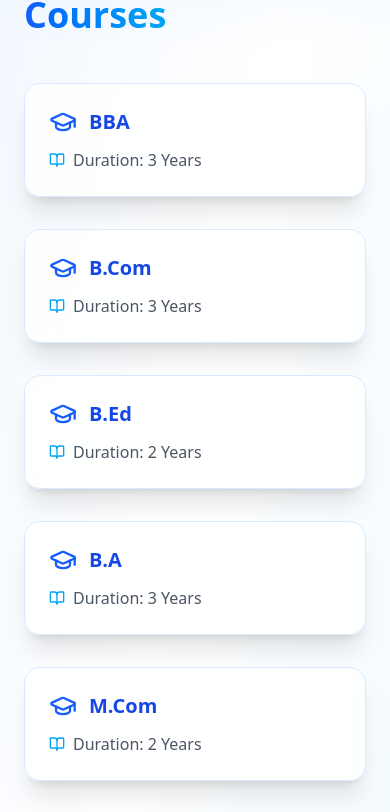
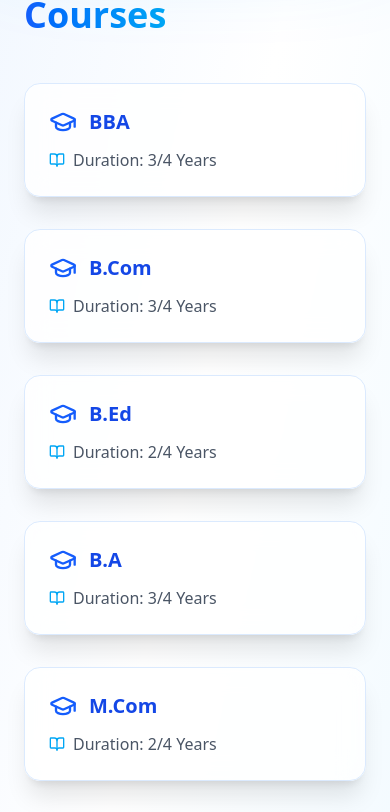
Before and after one commit to anashanif123/Itbu_University, a React (Vite) app: page / in a window 390 px wide. Shown: the part 1306-2118 px from the top of the page. Built offline with nearby package versions, Linux system fonts and the light colour scheme.

Commit message:
add collage card on this and also add a address and phone muber and email

```diff
--- a/src/components/CoursesSection.jsx
+++ b/src/components/CoursesSection.jsx
@@ -2,14 +2,14 @@ import { motion } from "framer-motion";
 import { GraduationCap, BookOpen } from "lucide-react";
 
 const courses = [
-  { name: "BBA", duration: "3 Years" },
-  { name: "B.Com", duration: "3 Years" },
-  { name: "B.Ed", duration: "2 Years" },
-  { name: "B.A", duration: "3 Years" },
-  { name: "M.Com", duration: "2 Years" },
-  { name: "MBA", duration: "2 Years" },
-  { name: "B.Sc", duration: "3 Years" },
-  { name: "M.A", duration: "2 Years" },
+  { name: "BBA", duration: "3/4 Years" },
+  { name: "B.Com", duration: "3/4 Years" },
+  { name: "B.Ed", duration: "2/4 Years" },
+  { name: "B.A", duration: "3/4 Years" },
+  { name: "M.Com", duration: "2/4 Years" },
+  { name: "MBA", duration: "2/4 Years" },
+  { name: "B.Sc", duration: "3/4 Years" },
+  { name: "M.A", duration: "2/4 Years" },
 ];
 
 export default function CoursesSection() {
--- a/src/components/Footer.jsx
+++ b/src/components/Footer.jsx
@@ -23,9 +23,9 @@ const socialLinks = [
   ];
 
   const contactInfo = [
-    { icon: "📧", text: "info@itbu.university" },
-    { icon: "📞", text: "+880 1234-567890" },
-    { icon: "📍", text: "Karachi, Pakistan" },
+    { icon: "📧", text: "universityitbu@gmail.com" },
+    { icon: "📞", text: "+923092163536" },
+    { icon: "📍", text: "Main campus building  korangi No 7 Karachi," },
     { icon: "🕒", text: "Mon-Fri: 9:00 AM - 6:00 PM" },
   ];
 
--- a/src/pages/Landing.jsx
+++ b/src/pages/Landing.jsx
@@ -39,6 +39,13 @@ export default function Landing() {
       img: "https://encrypted-tbn0.gstatic.com/images?q=tbn:ANd9GcQpFFFsJkaUjb_GgneW_5gvK06lbntbP3lqGw&s",
       description: "Specialized coaching and skill development",
       icon: "📚",
+      color: "from-blue-600 to-blue-800"
+    },
+       {
+      name: "College",
+      img: "https://images.unsplash.com/photo-1503676260728-1c00da094a0b?auto=format&fit=crop&w=1200&q=80",
+      description: "Higher education with diverse courses and career opportunities",
+      icon: "🎓",
       color: "from-blue-600 to-blue-800"
     },
   ];
@@ -141,22 +148,27 @@ export default function Landing() {
           </div>
         </div>
       </section>
-
 {/* INSTITUTIONS */}
 <section id="institutions" className="py-16 sm:py-20 bg-white">
   <div className="mx-auto max-w-7xl px-4 sm:px-6 lg:px-8">
-          <SectionHeading title="Select Your Stream" subtitle="Madrasa • School • Coaching" />
-          <div className="grid grid-cols-1 sm:grid-cols-2 lg:grid-cols-3 gap-6 lg:gap-8">
+    <SectionHeading title="Select Your Stream" subtitle="Madrasa • School • Coaching • College" />
+    <div className="grid grid-cols-1 sm:grid-cols-2 lg:grid-cols-4 gap-6 lg:gap-8">
       {cards.map((card, i) => (
-              <div key={i} onClick={()=>nav("/result")} className="cursor-pointer bg-white rounded-3xl overflow-hidden shadow-lg hover:shadow-2xl border border-gray-100">
+        <div
+          key={i}
+          onClick={() => nav("/result")}
+          className="cursor-pointer bg-white rounded-3xl overflow-hidden shadow-lg hover:shadow-2xl border border-gray-100"
+        >
           <div className="relative h-52 sm:h-64 lg:h-72">
-                  <img src={card.img} alt={card.name} className="h-full w-full object-cover"/>
+            <img src={card.img} alt={card.name} className="h-full w-full object-cover" />
             <div className="absolute inset-0 bg-black/40 flex items-center justify-center text-4xl">{card.icon}</div>
           </div>
           <div className="p-6 sm:p-8">
             <h3 className="text-lg sm:text-2xl font-bold mb-2">{card.name}</h3>
             <p className="text-gray-600 text-sm sm:text-base mb-4">{card.description}</p>
-                  <button className={`w-full py-2 sm:py-3 px-4 rounded-full bg-gradient-to-r ${card.color} text-white font-semibold`}>
+            <button
+              className={`w-full py-2 sm:py-3 px-4 rounded-full bg-gradient-to-r ${card.color} text-white font-semibold`}
+            >
               Check {card.name} Results
             </button>
           </div>
@@ -165,6 +177,7 @@ export default function Landing() {
     </div>
   </div>
 </section>
+
 
       {/* CTA */}
       <section className="bg-gradient-to-r from-gray-900 via-blue-900 to-gray-900 text-white text-center py-16 sm:py-24">
```
Lines whose indentation alone changed are shown as unchanged.
